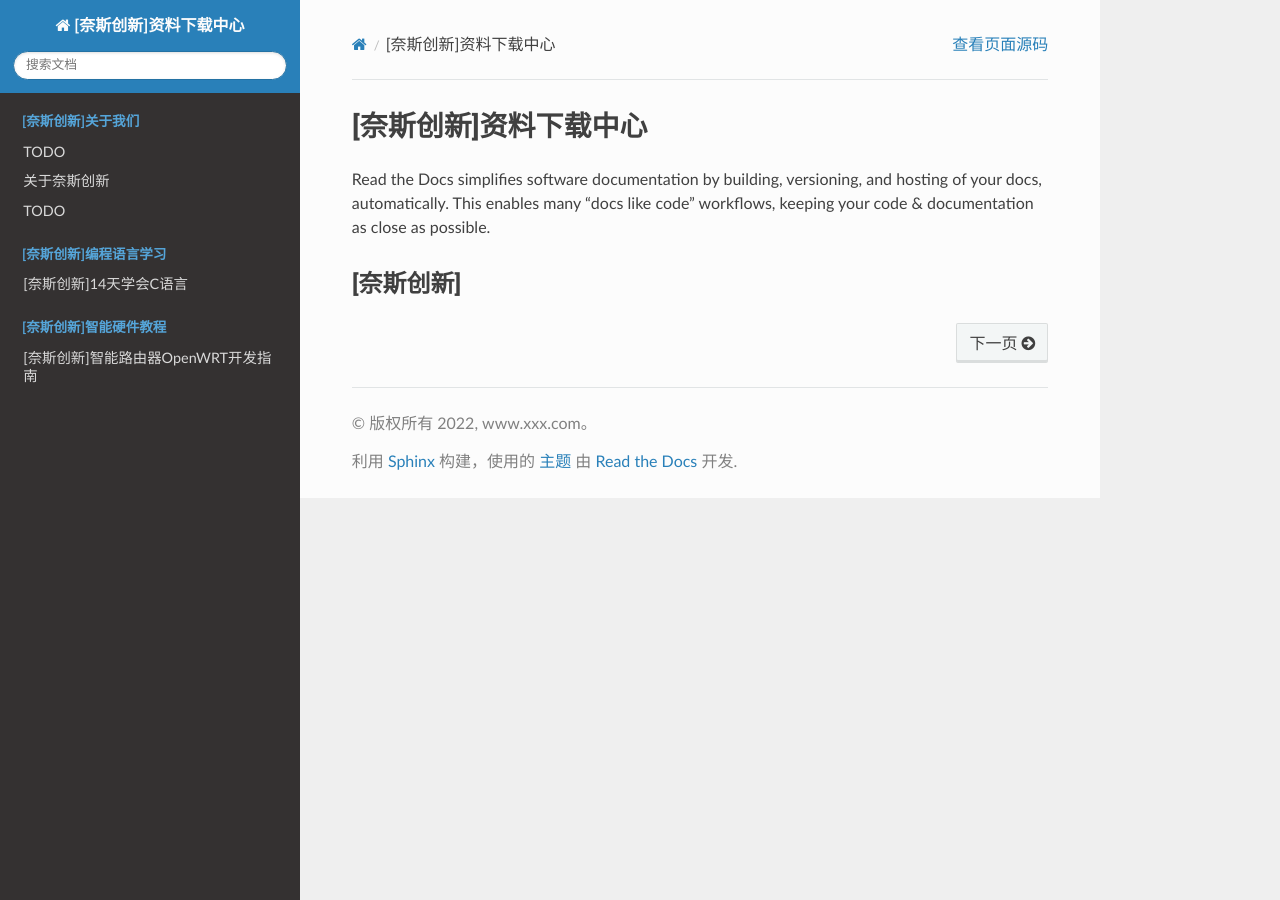
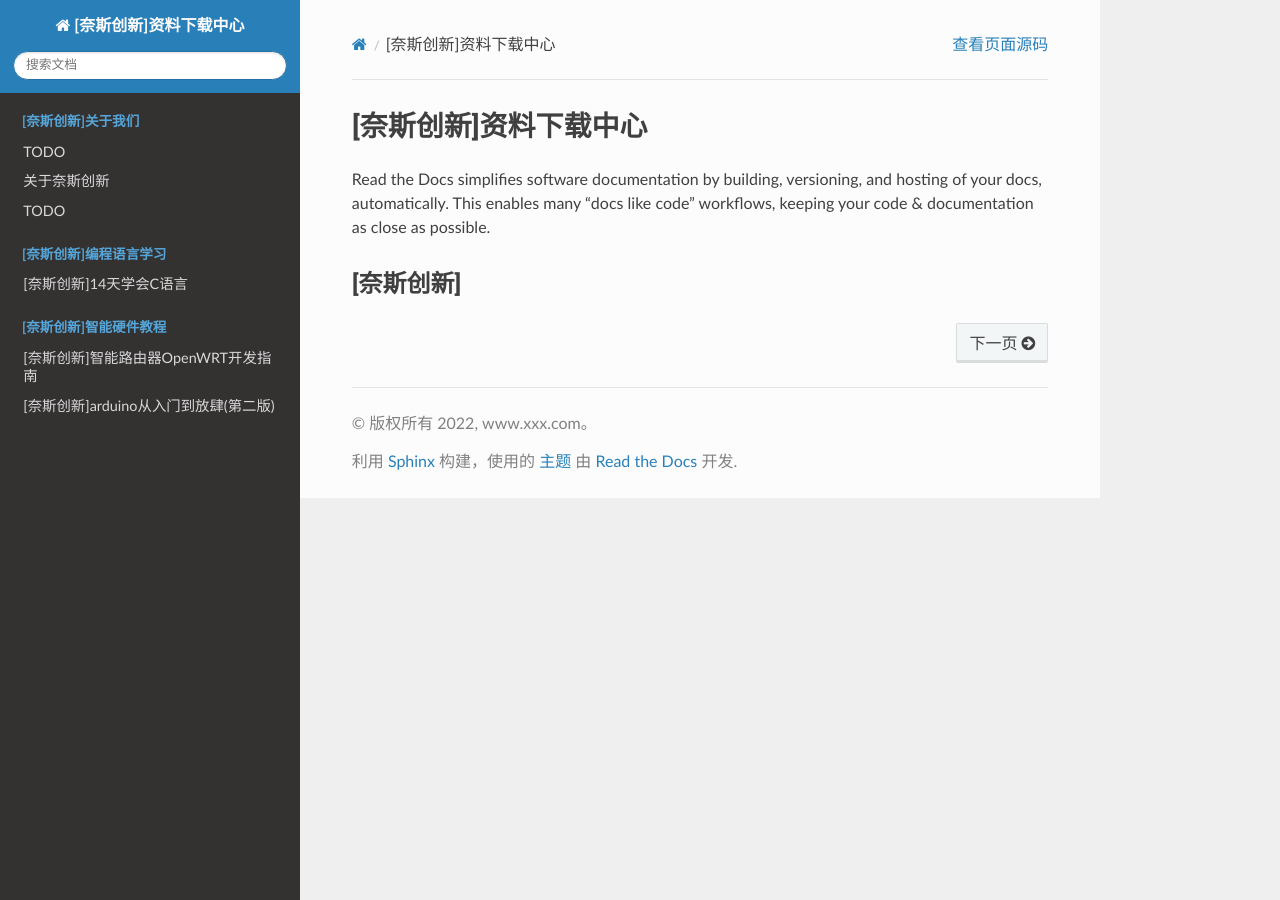
Before and after one commit to hello-liang-tao/naisicx_docs, a Sphinx documentation site: the page built from docs/index.rst, in a window 1280 px wide. Built offline with Sphinx 7.4.7 and the Read the Docs theme 2.0.0, drawn with Linux system fonts in a browser that asks for light colours.

Commit message:
添加arduino板块

```diff
--- a/docs/index.rst
+++ b/docs/index.rst
@@ -30,3 +30,5 @@ Read the Docs simplifies software documentation by building, versioning, and hos
    :caption: [奈斯创新]智能硬件教程
 
    smart_hardware_tutorial/OpenWRT/index
+
+   smart_hardware_tutorial/Arduino/index
--- /dev/null
+++ b/docs/smart_hardware_tutorial/Arduino/docs/1.arduino 教程介绍.rst
@@ -0,0 +1,2 @@
+1.arduino 教程介绍
+=========================
--- /dev/null
+++ b/docs/smart_hardware_tutorial/Arduino/index.rst
@@ -0,0 +1,8 @@
+[奈斯创新]arduino从入门到放肆(第二版)
+======================================================
+
+.. toctree::
+   :maxdepth: 6
+   :caption: [奈斯创新]智能硬件教程
+
+   docs/1.arduino 教程介绍
```
